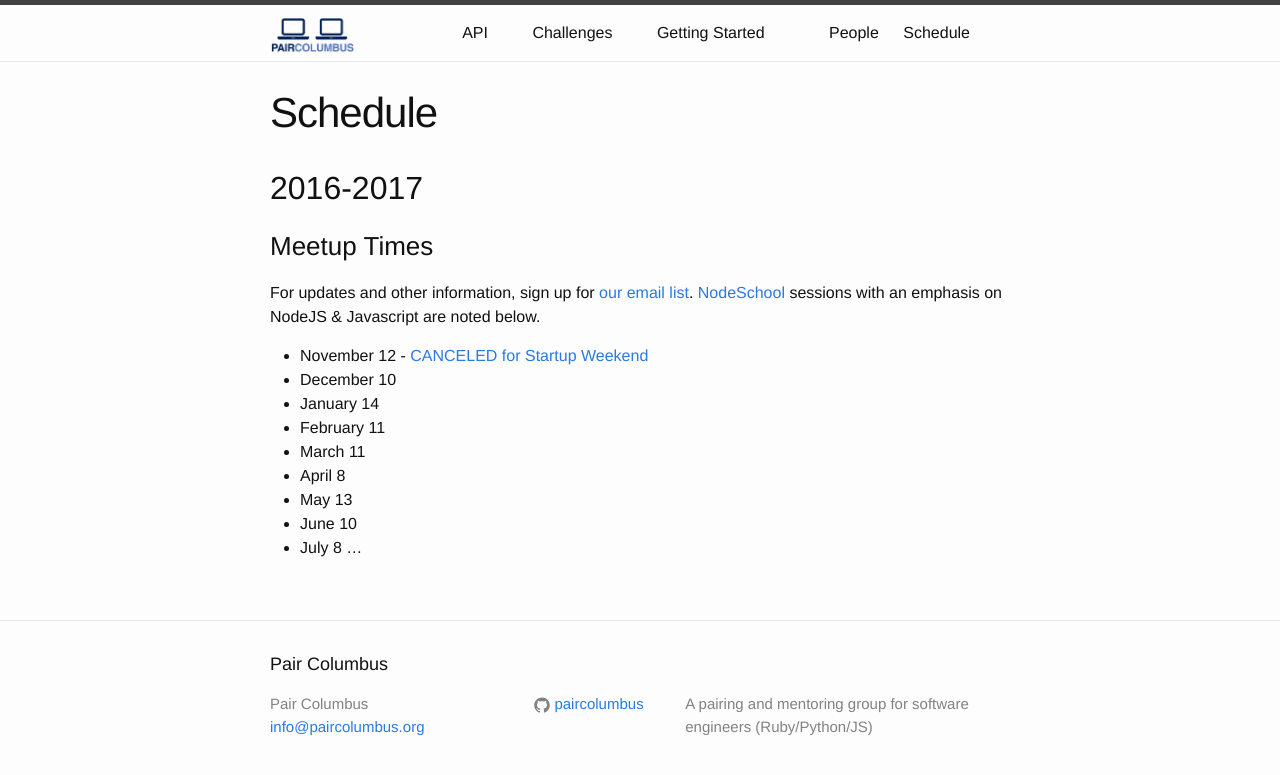
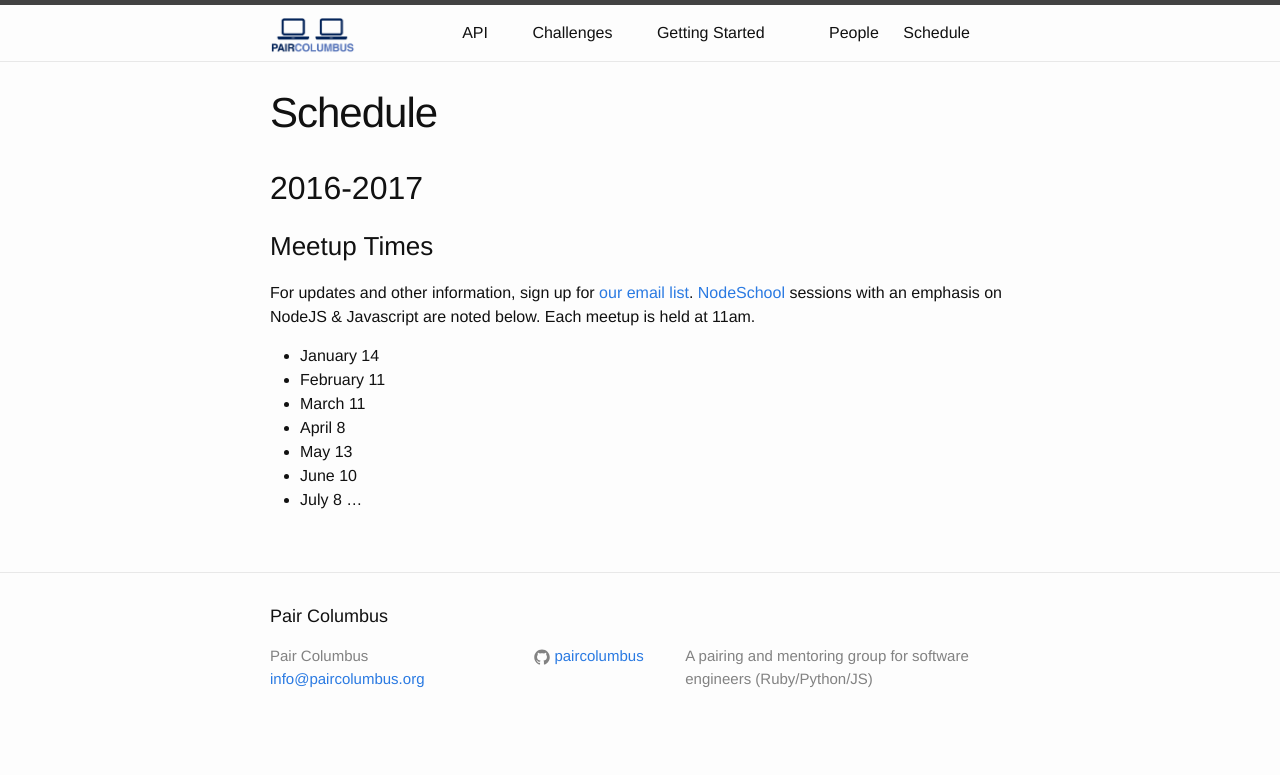
Before and after one commit to paircolumbus/paircolumbus.github.io, a Jekyll site: the page built from pages/schedule.md, in a window 1280 px wide. Shown: the top 775 px of the page. Built offline with Jekyll 4.4.1, drawn with Linux system fonts in a browser that asks for light colours; comment, search, counter and statistics services are not loaded.

Commit message:
Update schedule.md

```diff
--- a/pages/schedule.md
+++ b/pages/schedule.md
@@ -7,10 +7,8 @@ permalink: /schedule/
 ## 2016-2017
 
 ### Meetup Times
-For updates and other information, sign up for [our email list](http://paircolumbus.org/). [NodeSchool](http://nodeschool.io) sessions with an emphasis on NodeJS & Javascript are noted below.
+For updates and other information, sign up for [our email list](http://paircolumbus.org/). [NodeSchool](http://nodeschool.io) sessions with an emphasis on NodeJS & Javascript are noted below. Each meetup is held at 11am.
 
-- November 12 - [CANCELED for Startup Weekend](http://www.up.co/communities/usa/columbus/startup-weekend/9968)
-- December 10
 - January 14
 - February 11
 - March 11
```
